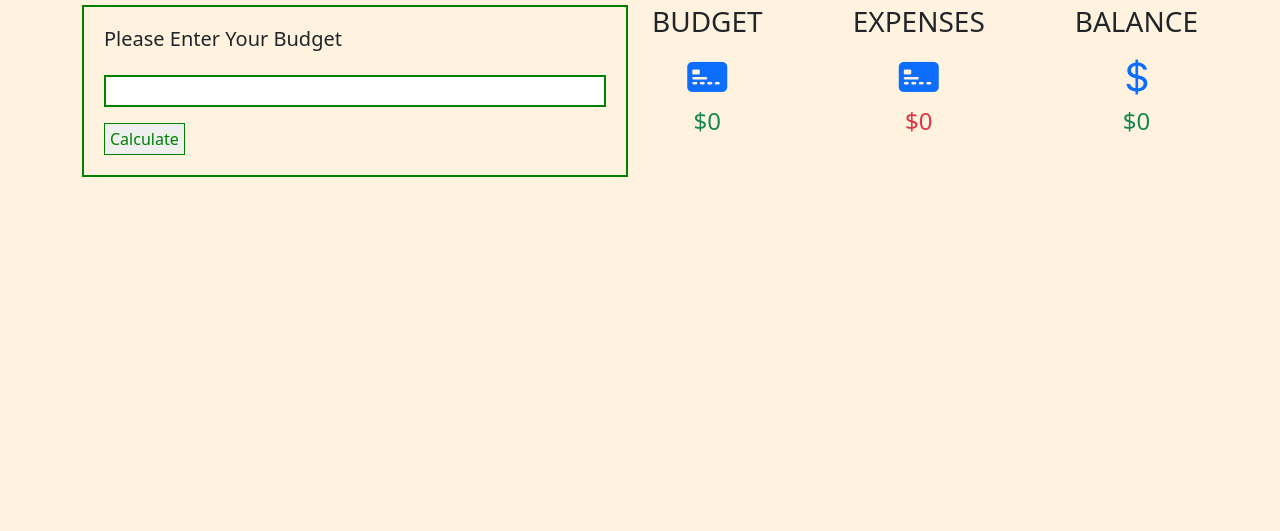
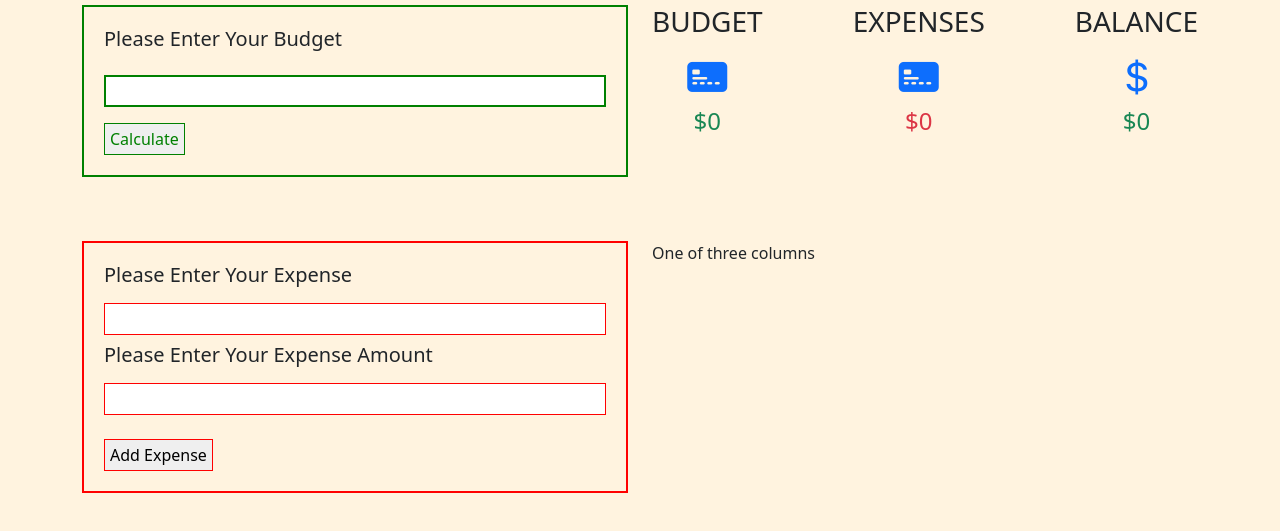
Before and after one commit to ZaidAli60/JavascriptAllPractics, a plain HTML site: page Budget App/index.html in a window 1280 px wide. Shown: the part 99-630 px from the top of the page. Drawn offline with nearby package versions, Linux system fonts and the light colour scheme.

Commit message:
create a expense form

```diff
--- a/Budget App/index.html
+++ b/Budget App/index.html
@@ -47,6 +47,27 @@
 
 
       </div>
+
+      <div class="row my-3">
+        <div class="col">
+          <div class="form-expense">
+              <form class="input-form ">
+                  <h5 >Please Enter Your Expense</h5>
+                  <input class="my-2" type="text">
+                  <h5>Please Enter Your Expense Amount</h5>
+                  <input class="my-2" type="number"> <br>
+                  <button class="expanes-btn mt-3">Add Expense</button>
+              </form>
+          </div>
+        </div>
+        <div class="col">
+          One of three columns
+        </div>
+
+      </div>
+
+
+
    </div>
 
 
--- a/Budget App/style.css
+++ b/Budget App/style.css
@@ -37,3 +37,19 @@ body{
     color: white;
     display: block;
 }
+
+.form-expense{
+    border: 2px solid red;
+    padding: 20px 20px 20px 20px;
+
+}
+
+.input-form > input{
+    width: 100%;
+    height: 2rem;
+    border: 1px solid red;
+}
+.expanes-btn{
+    padding: 3px 5px 3px 5px;
+    border: 1px solid red;
+}
```
